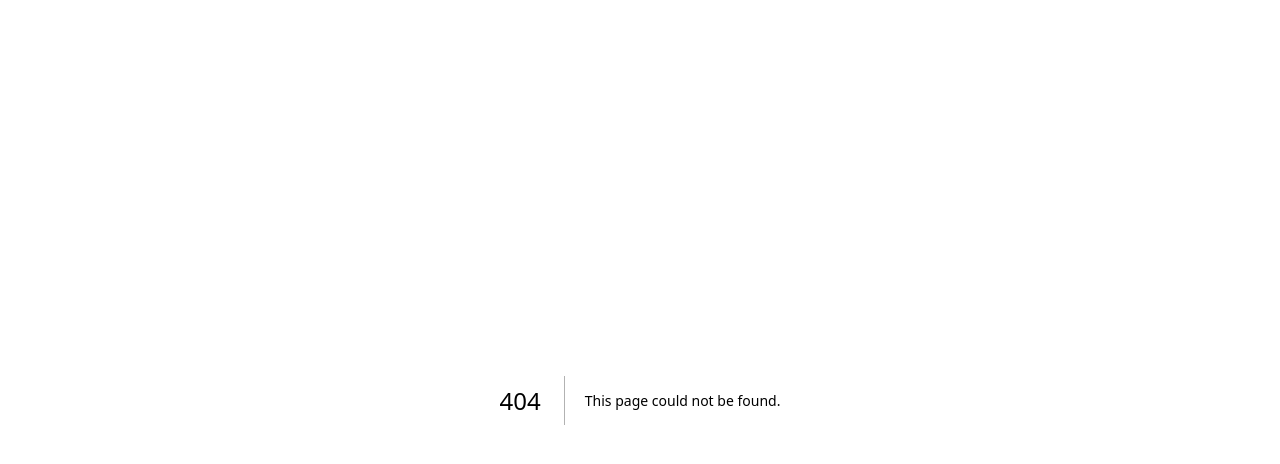
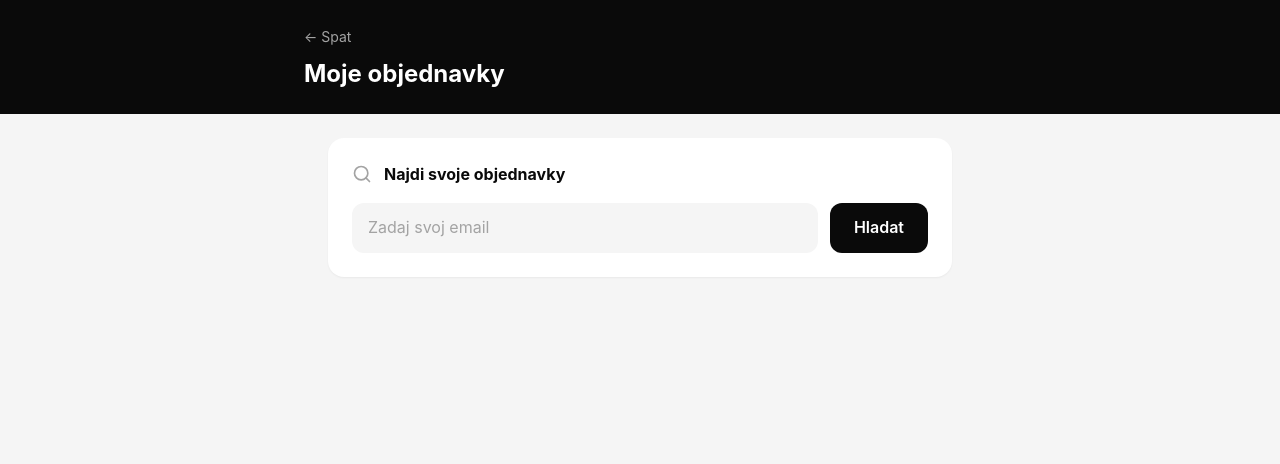
Before and after one commit to JoeBlackino80/vastor-app, a Next.js app: page /moje-objednavky in a window 1280 px wide. Before the commit this address had no page. Shown: the top 464 px of the page. Built offline with nearby package versions, Linux system fonts and the light colour scheme.

Commit message:
Add customer order history and notifications

```diff
--- /dev/null
+++ b/app/api/customer-orders/route.ts
@@ -0,0 +1,18 @@
+import { NextResponse } from 'next/server'
+import { supabase } from '@/lib/supabase'
+
+export async function GET(request: Request) {
+  const { searchParams } = new URL(request.url)
+  const email = searchParams.get('email')
+  if (!email) {
+    return NextResponse.json({ error: 'Missing email' }, { status: 400 })
+  }
+  const { data: orders, error } = await (supabase.from('orders') as any)
+    .select('*')
+    .eq('customer_email', email)
+    .order('created_at', { ascending: false })
+  if (error) {
+    return NextResponse.json({ orders: [] })
+  }
+  return NextResponse.json({ orders: orders || [] })
+}
--- /dev/null
+++ b/app/api/push-subscribe/route.ts
@@ -0,0 +1,20 @@
+import { NextResponse } from 'next/server'
+import { supabase } from '@/lib/supabase'
+
+export async function POST(request: Request) {
+  try {
+    const { courier_id, subscription } = await request.json()
+    if (!courier_id || !subscription) {
+      return NextResponse.json({ error: 'Missing data' }, { status: 400 })
+    }
+    const { error } = await (supabase.from('couriers') as any)
+      .update({ push_subscription: subscription })
+      .eq('id', courier_id)
+    if (error) {
+      return NextResponse.json({ error: error.message }, { status: 500 })
+    }
+    return NextResponse.json({ success: true })
+  } catch (error) {
+    return NextResponse.json({ error: 'Failed' }, { status: 500 })
+  }
+}
--- /dev/null
+++ b/app/moje-objednavky/page.tsx
@@ -0,0 +1,95 @@
+'use client'
+import { useState } from 'react'
+import { Package, Search, MapPin, Clock, CheckCircle, Truck, Eye } from 'lucide-react'
+import Link from 'next/link'
+
+export default function MyOrdersPage() {
+  const [email, setEmail] = useState('')
+  const [orders, setOrders] = useState<any[]>([])
+  const [isLoading, setIsLoading] = useState(false)
+  const [searched, setSearched] = useState(false)
+
+  const searchOrders = async () => {
+    if (!email) return
+    setIsLoading(true)
+    try {
+      const res = await fetch('/api/customer-orders?email=' + encodeURIComponent(email))
+      const data = await res.json()
+      setOrders(data.orders || [])
+      setSearched(true)
+    } catch (err) { console.error(err) }
+    setIsLoading(false)
+  }
+
+  const getStatusIcon = (status: string) => {
+    if (status === 'delivered') return <CheckCircle className="w-5 h-5 text-green-500" />
+    if (status === 'assigned') return <Truck className="w-5 h-5 text-blue-500" />
+    return <Clock className="w-5 h-5 text-yellow-500" />
+  }
+
+  const getStatusText = (status: string) => {
+    if (status === 'delivered') return 'Dorucene'
+    if (status === 'assigned') return 'Kurier na ceste'
+    return 'Caka na kuriera'
+  }
+
+  return (
+    <div className="min-h-screen bg-gray-100">
+      <div className="bg-black text-white p-6">
+        <div className="max-w-2xl mx-auto">
+          <Link href="/" className="text-gray-400 hover:text-white text-sm">← Spat</Link>
+          <h1 className="text-2xl font-bold mt-2">Moje objednavky</h1>
+        </div>
+      </div>
+      <div className="max-w-2xl mx-auto p-6 space-y-6">
+        <div className="bg-white rounded-2xl p-6 shadow-sm">
+          <div className="flex items-center gap-3 mb-4">
+            <Search className="w-5 h-5 text-gray-400" />
+            <h2 className="font-bold">Najdi svoje objednavky</h2>
+          </div>
+          <div className="flex gap-3">
+            <input type="email" value={email} onChange={(e) => setEmail(e.target.value)} placeholder="Zadaj svoj email" className="flex-1 px-4 py-3 bg-gray-100 rounded-xl" onKeyPress={(e) => e.key === 'Enter' && searchOrders()} />
+            <button onClick={searchOrders} disabled={isLoading} className="px-6 py-3 bg-black text-white rounded-xl font-semibold disabled:opacity-50">{isLoading ? '...' : 'Hladat'}</button>
+          </div>
+        </div>
+        {searched && (
+          <div className="space-y-4">
+            {orders.length === 0 ? (
+              <div className="bg-white rounded-2xl p-8 text-center shadow-sm">
+                <Package className="w-12 h-12 text-gray-300 mx-auto mb-4" />
+                <p className="text-gray-500">Ziadne objednavky pre tento email</p>
+              </div>
+            ) : (
+              orders.map((order) => (
+                <div key={order.id} className="bg-white rounded-2xl p-6 shadow-sm">
+                  <div className="flex items-start justify-between mb-4">
+                    <div className="flex items-center gap-3">
+                      {getStatusIcon(order.status)}
+                      <span className="text-sm font-medium">{getStatusText(order.status)}</span>
+                    </div>
+                    <p className="font-bold">{order.price} Kc</p>
+                  </div>
+                  <div className="space-y-2 mb-4">
+                    <div className="flex items-start gap-2">
+                      <MapPin className="w-4 h-4 text-gray-400 mt-0.5" />
+                      <p className="text-sm">{order.pickup_address}</p>
+                    </div>
+                    <div className="flex items-start gap-2">
+                      <MapPin className="w-4 h-4 text-green-500 mt-0.5" />
+                      <p className="text-sm">{order.delivery_address}</p>
+                    </div>
+                  </div>
+                  {order.status === 'assigned' && (
+                    <Link href={'/sledovat/' + order.id} className="flex items-center gap-1 text-blue-600 text-sm font-medium">
+                      <Eye className="w-4 h-4" /> Sledovat kuriera
+                    </Link>
+                  )}
+                </div>
+              ))
+            )}
+          </div>
+        )}
+      </div>
+    </div>
+  )
+}
```
Also changed, not shown: public/sw.js (added, +16 -0 lines).
